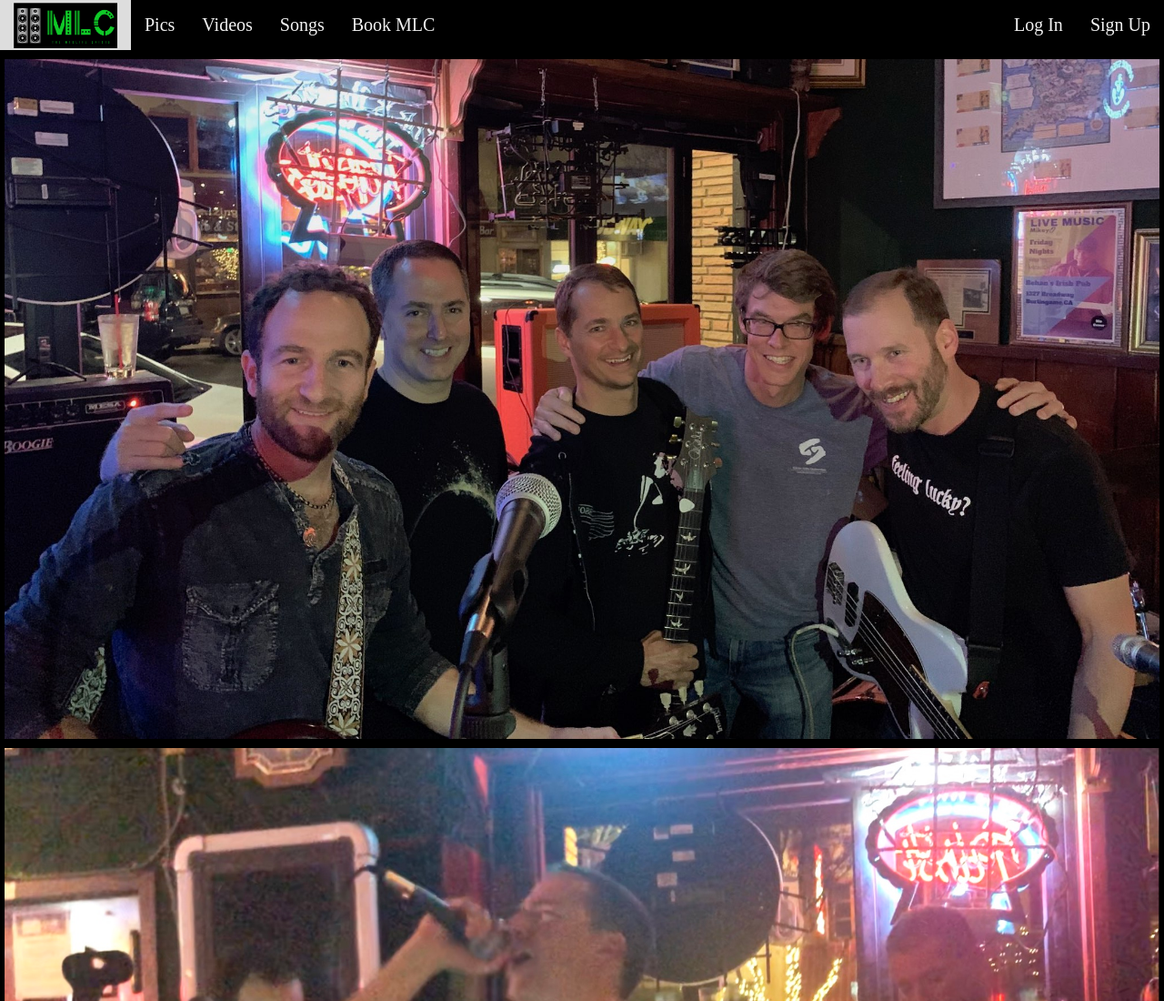
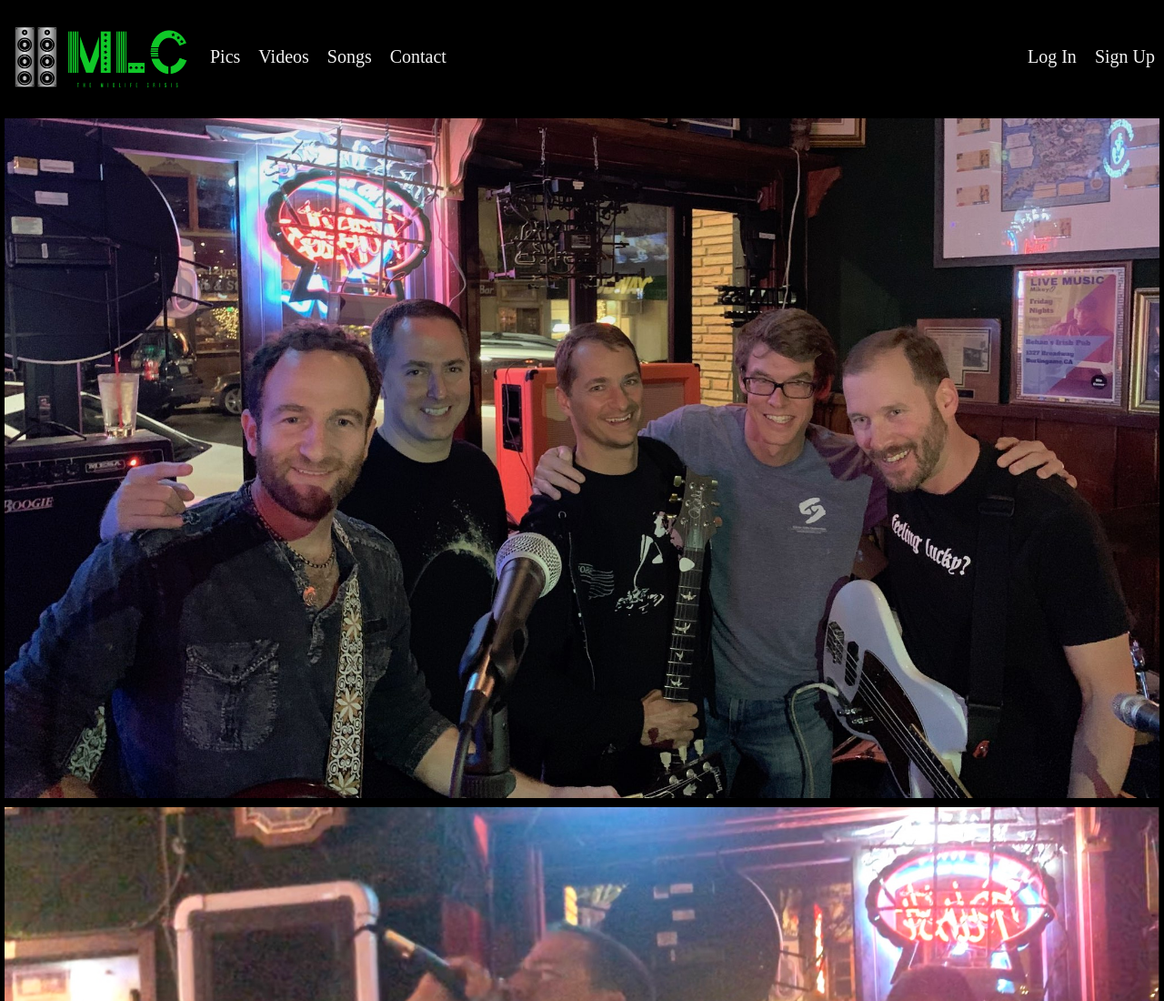
Before and after one commit to gdalporto/MLC-band, a website: page public/pics.html in a window 1280 px wide. Shown: the top 1100 px of the page at 91% size. Drawn offline with nearby package versions, Linux system fonts and the light colour scheme.

Commit message:
UI tweaks

```diff
--- a/public/common.js
+++ b/public/common.js
@@ -7,17 +7,17 @@ function displayHeader(status){
 
 
     if(status == "authenticated"){
-        button1 = "my account";
+        button1 = "Account";
         button1URL = "/account.html";
-        button2 = "logout";
-        button2URL = "/logout.html";
+        button2 = "Logout";
+        button2URL = "/";
         return `
         <nav class="topnav" role = "navigation">
-        <a class='logo' href="/"><img border="0" alt="MLC Logo" src="/media/Color-logo-with-background.png" width="114" height="50"></a>
+        <a class='logo' href="/"><img border="0" alt="MLC Logo" src="/media/Color-logo-with-background.png" width="201" height="85"></a>
         <a href="/pics.html">Pics</a>
             <a href="/videos.html">Videos</a>
             <a href="/setlist.html">Songs</a>
-            <a href="/bookus.html">Book MLC</a>
+            <a href="/bookus.html">Contact</a>
             <div class="topnav-right">
                 <a href="${button1URL}">${button1}</a>
                 <a href="${button2URL}" class="${button2}">${button2}</a>
@@ -35,11 +35,11 @@ function displayHeader(status){
         return `
 
         <nav class="topnav" role = "navigation">
-            <a class='logo' href="/"><img border="0" alt="MLC Logo" src="/media/Color-logo-with-background.png" width="114" height="50"></a>
+            <a class='logo' href="/"><img border="0" alt="MLC Logo" src="/media/Color-logo-with-background.png" width="201" height="85"></a>
             <a href="/pics.html">Pics</a>
             <a style="vertical-align: top;"  href="/videos.html">Videos</a>
             <a href="/setlist.html">Songs</a>
-            <a href="/bookus.html">Book MLC</a>
+            <a href="/bookus.html">Contact</a>
             <div class="topnav-right">
                 <a href="${button1URL}">${button1}</a>
                 <a href="${button2URL}" class="${button2}">${button2}</a>
--- a/public/index.js
+++ b/public/index.js
@@ -56,7 +56,7 @@ function displayLandingPage(){
     <div class="landingPageBody">
         <div class="shadingContainer">
             <h1 class="headline landingPageCopy">MLC - The Midlife Crisis</h1>
-            <h2 class="subHeadline landingPageCopy">Follow the hottest band in Silicon Valley</h2>
+            <h2 class="subHeadline landingPageCopy">Next Gig: June 7 @ Bobby D's</h2>
             <div class="signInSignUp">
                 <!--
                 <div class="signIn">
@@ -119,7 +119,7 @@ function startBand(){
 
         })
 
-    $(".headerJS").on("click",".logout" ,function(event) {
+    $(".headerJS").on("click",".Logout" ,function(event) {
         event.preventDefault();
         logoutUser();
     })
--- a/public/main.css
+++ b/public/main.css
@@ -45,8 +45,7 @@ h1 {
     background-color: black;
     overflow: hidden;
     margin:0;
-    padding:0;
-
+    padding: 20px 0 15px 0;
 }
 
 .topnav a {
@@ -56,8 +55,8 @@ h1 {
   justify-content: center;
   flex-direction: column;
   text-align: center;
-  height: 55px;
-  padding: 0 15px 0 15px;
+  height: 85px;
+  padding: 0 10px 0 10px;
   text-decoration: none;
   font-size: 20px;
   }
@@ -82,6 +81,8 @@ h1 {
 .logo {
   padding: 0;
   margin: 0;
+  width: 201px;
+  height: 85px;
 }
 
 
```
Also changed, not shown: 1 other file.
